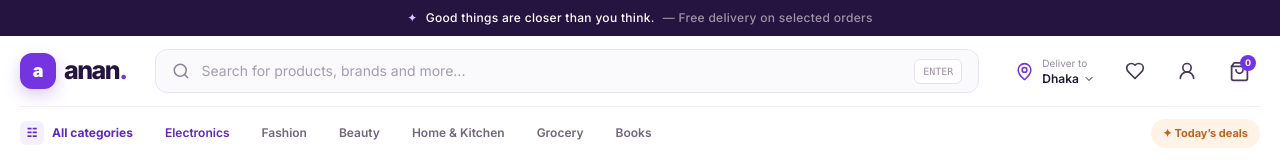
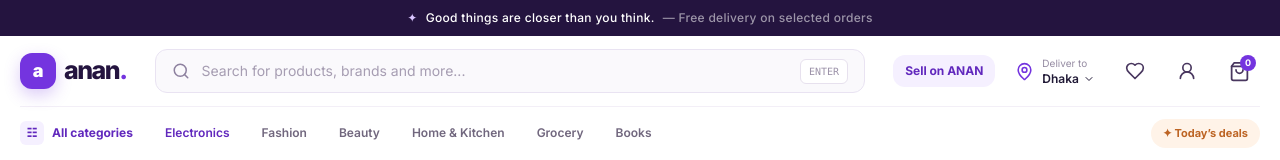
Before and after one commit to dipanjanswapna/anan-, a Next.js app in the folder apps/web/: page / in a window 1280 px wide. Shown: the top 160 px of the page. Built offline with nearby package versions, Linux system fonts and the light colour scheme.

Commit message:
feat(web): add seller onboarding navigation

```diff
--- a/apps/web/src/components/site-header.tsx
+++ b/apps/web/src/components/site-header.tsx
@@ -37,6 +37,7 @@ export function SiteHeader() {
               </form>
             </div>
             <div className="ml-auto flex items-center gap-1 sm:gap-3">
+              <Link href="/sell" className="hidden rounded-xl bg-brand-50 px-3 py-2 text-xs font-bold text-brand-700 transition hover:bg-brand-100 sm:inline-flex">Sell on ANAN</Link>
               <button className="hidden items-center gap-2 rounded-xl px-2 py-2 text-left hover:bg-[#f8f5fc] sm:flex">
                 <MapPin size={19} className="text-brand-600"/>
                 <span><span className="block text-[10px] text-[#958ba2]">Deliver to</span><span className="flex items-center gap-1 text-xs font-semibold">Dhaka <ChevronDown size={12}/></span></span>
@@ -52,7 +53,7 @@ export function SiteHeader() {
             <Link href="/deals" className="ml-auto hidden shrink-0 rounded-full bg-[#fff3e8] px-3 py-1.5 text-[11px] font-bold text-[#bd6424] lg:block">✦ Today’s deals</Link>
           </div>
         </div>
-        {menuOpen && <div className="absolute inset-x-0 top-full border-b border-[#eeeaf5] bg-white p-4 shadow-soft lg:hidden"><div className="container-shell grid grid-cols-2 gap-2">{navItems.map(item => <Link onClick={() => setMenuOpen(false)} key={item} href="/categories" className="rounded-xl bg-[#faf8fd] px-4 py-3 text-sm font-semibold text-[#49375f]">{item}</Link>)}</div></div>}
+        {menuOpen && <div className="absolute inset-x-0 top-full border-b border-[#eeeaf5] bg-white p-4 shadow-soft lg:hidden"><div className="container-shell grid grid-cols-2 gap-2">{navItems.map(item => <Link onClick={() => setMenuOpen(false)} key={item} href="/categories" className="rounded-xl bg-[#faf8fd] px-4 py-3 text-sm font-semibold text-[#49375f]">{item}</Link>)}<Link onClick={() => setMenuOpen(false)} href="/sell" className="rounded-xl bg-brand-50 px-4 py-3 text-sm font-bold text-brand-700">Sell on ANAN</Link></div></div>}
       </header>
       <div className="container-shell py-3 lg:hidden">
         <form action="/products" className="flex h-11 items-center gap-3 rounded-xl border border-[#e9e3f2] bg-[#faf9fc] px-4 focus-within:border-brand-400">
```
